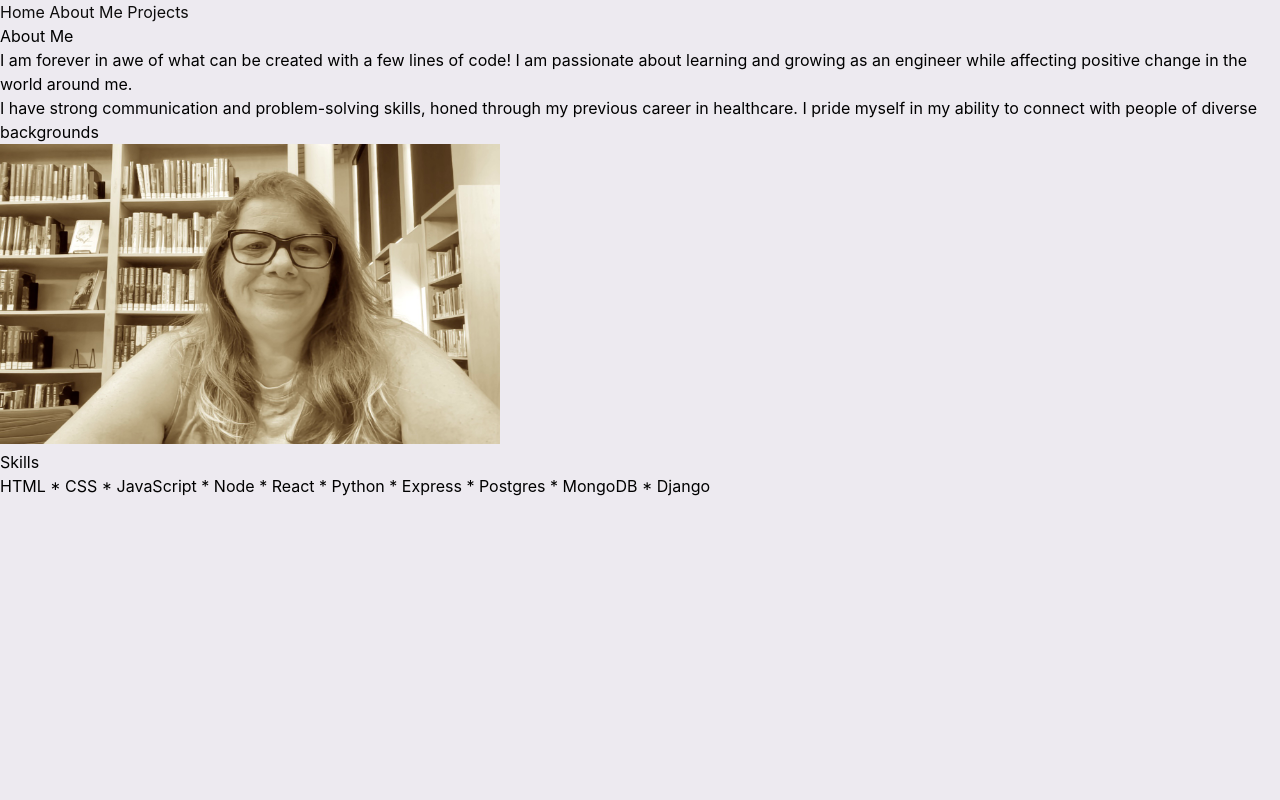
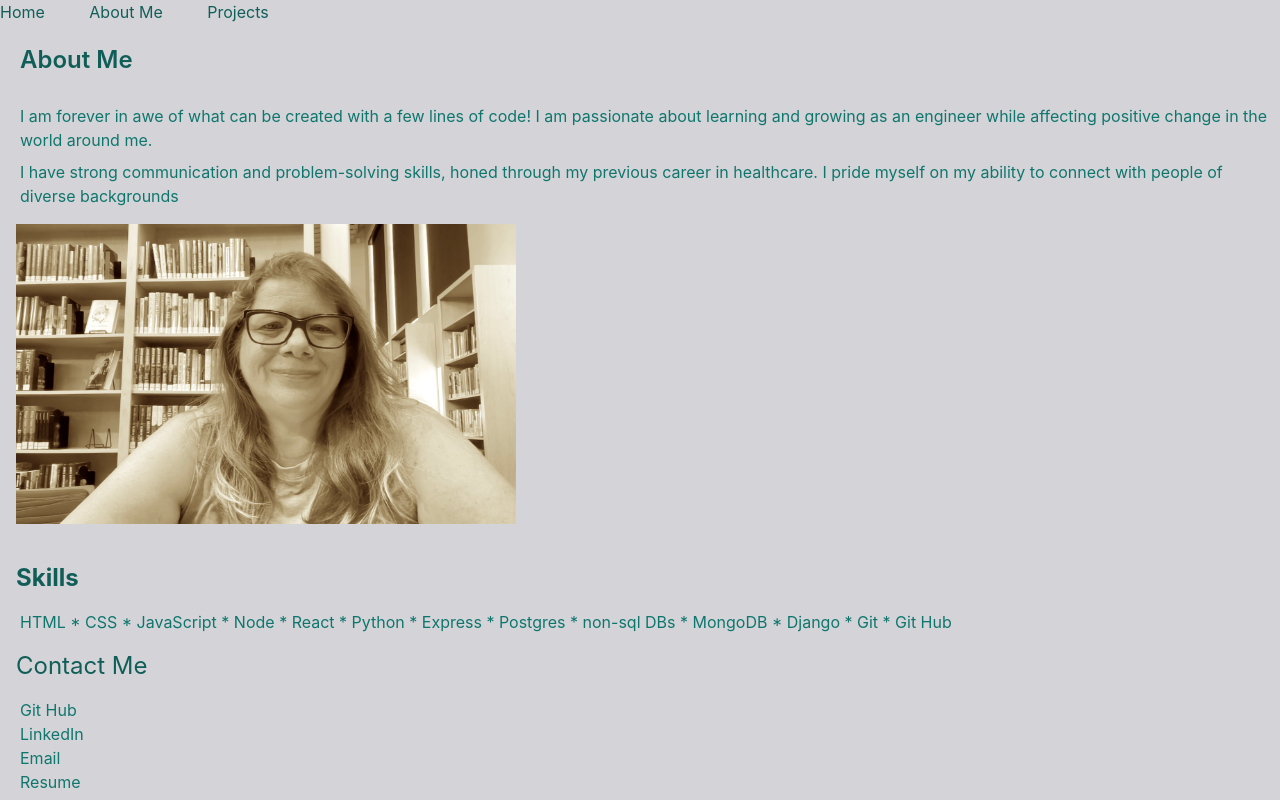
Before and after one commit to elek8871/portfolio, a Next.js app: page /about in a window 1280 px wide. Built offline with nearby package versions, Linux system fonts and the light colour scheme.

Commit message:
adds basic css (font color, padding)

```diff
--- a/components/navBar.js
+++ b/components/navBar.js
@@ -3,13 +3,14 @@ import styles from "../styles/About.module.css"
 
 export default function NavBar(){
     return(
-        <nav>
-            <Link href="/"> Home </Link>
+        <nav className='text-teal-800 space-x-10'>
+            <Link href="/" > Home </Link>
 
             <Link href="/about"> About Me</Link>
 
-            <Link href="/portfolio"> Projects </Link>
+            <Link href="/portfolio" > Projects </Link>
         </nav>
+
     )
 
 }
--- a/pages/about.js
+++ b/pages/about.js
@@ -4,26 +4,42 @@ import Image from "next/image"
 
 export default function About(){
     return(
-        <div>
-            <h2 className="about"> About Me </h2>
+        <div className='text-teal-700'>
+            <h2 className="text-teal-800 text-2xl font-semibold p-5"> About Me </h2>
 
 
-            <p> I am forever in awe of what can be created with a few lines of code! I am passionate about learning and growing as an engineer while affecting positive change in the world around me. </p>
+            <p className="pl-5 pt-2"> I am forever in awe of what can be created with a few lines of code! I am passionate about learning and growing as an engineer while affecting positive change in the world around me. </p>
 
-            <p> I have strong communication and problem-solving skills, honed through my previous career in healthcare. I pride myself in my ability to connect with people of diverse backgrounds </p>
+            <p className="pl-5 pt-2"> I have strong communication and problem-solving skills, honed through my previous career in healthcare. I pride myself on my ability to connect with people of diverse backgrounds </p>
         {/* // load img locallly from img folder */}
+        <div  className="p-4">
             <Image
-            className="img"
                 src ="/michelle.jpg"
-            alt ="logo"
+                alt ="michelle in the library"
                 width={500}
                 height={300}
             />
+        </div>
         <div>
-            <h2> Skills </h2>
-            <p> HTML * CSS * JavaScript * Node * React * Python * Express * Postgres * MongoDB * Django </p>
+            <h2 className="text-teal-800 text-2xl font-bold p-4"> Skills </h2>
+            <p className="pl-5"> HTML * CSS * JavaScript * Node * React * Python * Express * Postgres * non-sql DBs * MongoDB * Django * Git * Git Hub </p>
         </div>
 
+        <footer>
+            <div>
+                <h1 className='text-teal-800 text-2xl font-semi-bold p-4' > Contact Me </h1>
+                {/* need direct links w  icons */}
+                    <ul className="pl-5">
+                        <li>Git Hub</li>
+                        <li> LinkedIn</li>
+                        <li> Email </li>
+                        <li> Resume </li>
+                    </ul>
+            </div>
+        </footer>
+    </div>
+    )
+}
 {/* // load img hosted on another domain - need to whitelist in next.config.js*/}
 {/* <Image
     src="https://placekitten.com/400/500"
@@ -31,7 +47,3 @@ export default function About(){
     width={400}
     height={500}
  /> */}
-
-        </div>
-    )
-}
--- a/pages/index.js
+++ b/pages/index.js
@@ -4,24 +4,22 @@ import styles from '../styles/Home.module.css'
 
 export default function Home() {
   return (
-    <div>
+    <div className='text-teal-700'>
       <Head>
         <title> Michelle Elek </title>
-        <meta name="description" content="Generated by create next app" />
-        <link rel="icon" href="/favicon.ico" />
+        <meta name="description" />
       </Head>
 
     {/* // USE REF TO a=ADD SCROLL FUNCTION FOR ONE BIG PAGE */}
 
       <main>
         <div>
-          <h1> Michelle Elek </h1>
-          <p> Michelle is a full-stack software engineer with a fondness of backend frameworks. </p>
+          <h1 className='text-teal-800 text-4xl font-semi-bold p-4' > Michelle Elek </h1>
+          <p className='p-4'> Michelle is a full-stack software engineer with a fondness of backend frameworks. </p>
         </div>
       </main>
 
-      <footer>
-      </footer>
+
     </div>
   )
 }
--- a/pages/portfolio.js
+++ b/pages/portfolio.js
@@ -4,10 +4,12 @@ import Link from "next/link"
 export default function Portfolio(){
 
     return(
-        <div>
-            <h1> My Projects </h1>
-            <div>
-                <Link href=" https://helpful-dusk-923e50.netlify.app/ ">
+        <div className='text-teal-700'>
+            <h1 className="text-2xl"> My Projects </h1>
+
+            {/* goal digger div */}
+            <div className="p-4">
+                <Link href=" https://helpful-dusk-923e50.netlify.app/">
                 <a> Goal Digger </a>
                 </Link>
                     <Image
@@ -17,13 +19,14 @@ export default function Portfolio(){
                         width={500}
                         height={300}
                      />
-                    <ul>
+                    <ul className="font-light text-sm">
                         <li>Goal Digger is a full-stack, full CRUD, MERN application that allows users to create and edit their own bucket lists. </li>
                         <li>Tech Stack: React.js, JS, MongoDB, Mongoose, Express, HTML, Vanilla CSS, React Bootstrap, external API </li>
                     </ul>
             </div>
 
-            <div>
+            {/* pups and pubs div */}
+            <div className="p-4">
                 <Link href="https://pubs-and-pubs.fly.dev/">
                 <a> Pups and Pubs </a>
                 </Link>
@@ -35,7 +38,7 @@ export default function Portfolio(){
                     width={500}
                     height={300}
                 />
-                    <ul>
+                    <ul className="text-sm font-light">
                         <li>
                             Pups and Pubs in a full-stack, full CRUD web application in which users can create an account, find and rate local breweries based on dog-friendliness and food and beverage quality.
                         </li>
@@ -45,7 +48,8 @@ export default function Portfolio(){
                     </ul>
             </div>
 
-            <div>
+            {/* memory match div */}
+            <div className="p-4">
                     <Link href= "https://elek8871.github.io/SEI-Project-1---Match-Game/">
                         <a> Memory Match Game </a>
                     </Link>
@@ -57,7 +61,7 @@ export default function Portfolio(){
                         width={500}
                         height={300}
                     />
-                    <ul>
+                    <ul className="text-sm font-light">
                         <li> A fun retro hockey-themed memory match game, eloquently simple. </li>
                         <li> Tech Stack : vanilla JS, HTML, CSS, and DOM manipulation</li>
                     </ul>
--- a/styles/globals.css
+++ b/styles/globals.css
@@ -9,13 +9,9 @@ body {
   margin: 0;
   font-family: -apple-system, BlinkMacSystemFont, Segoe UI, Roboto, Oxygen,
     Ubuntu, Cantarell, Fira Sans, Droid Sans, Helvetica Neue, sans-serif;
-  background-color: rgb(237, 234, 240);
+  background-color: rgb(212, 212, 216);
 }
 
-a {
-  color: rgb(13, 12, 12);
-  text-decoration: none;
-}
 
 * {
   box-sizing: border-box;
```
Lines whose indentation alone changed are shown as unchanged.
